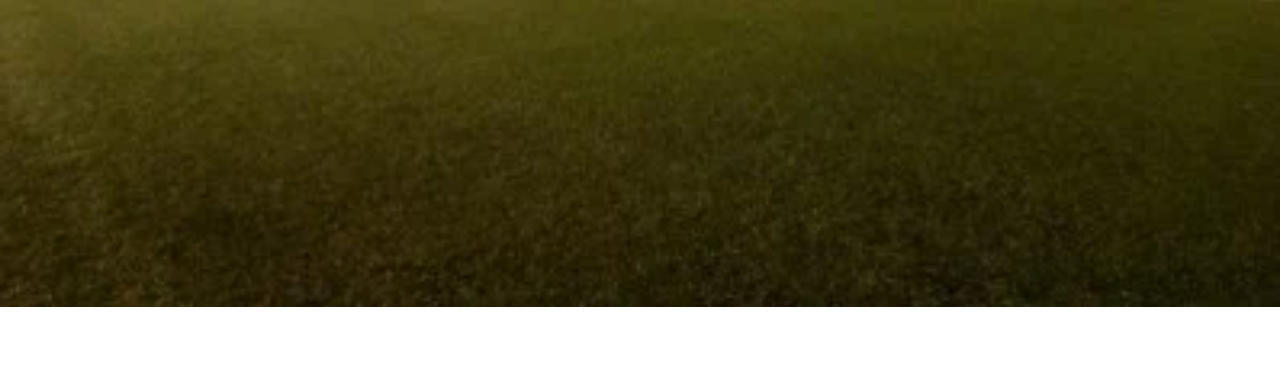
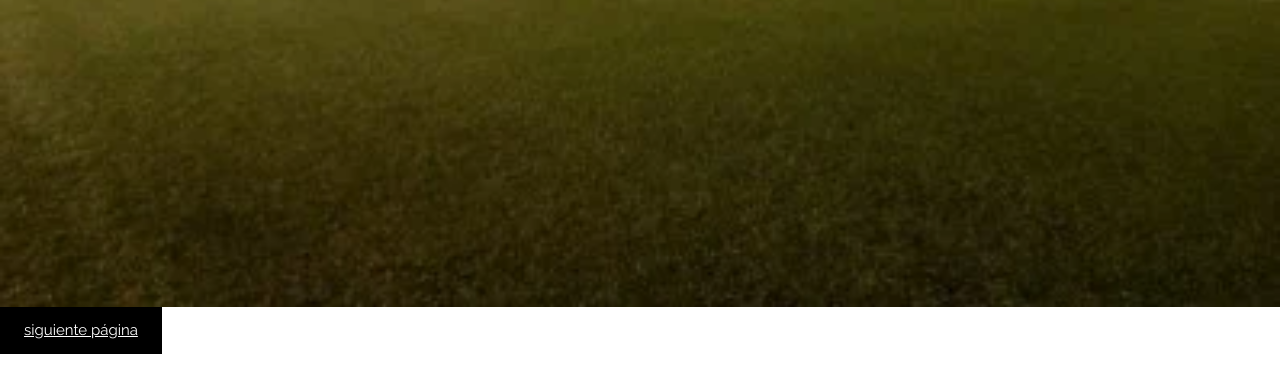
Before and after one commit to Juanor24/juanor24, a plain HTML site: page ejerciciosconplantillas/index.html in a window 1280 px wide. Shown: the part 493-863 px from the top of the page. Before the commit the page ends 800 px from the top, so only its background shows below. Drawn offline with Linux system fonts and the light colour scheme.

Commit message:
Update index.html

```diff
--- a/ejerciciosconplantillas/index.html
+++ b/ejerciciosconplantillas/index.html
@@ -31,6 +31,7 @@ body, html {height: 100%}
   <div class="w3-display-bottomleft w3-padding-large">
   </div>
 </div>
+ <button class="w3-button w3-black w3-padding-large w3-margin-bottom"><a href="paginaweb1.html">siguiente página</a></button>
 
 </body>
 </html>
```
